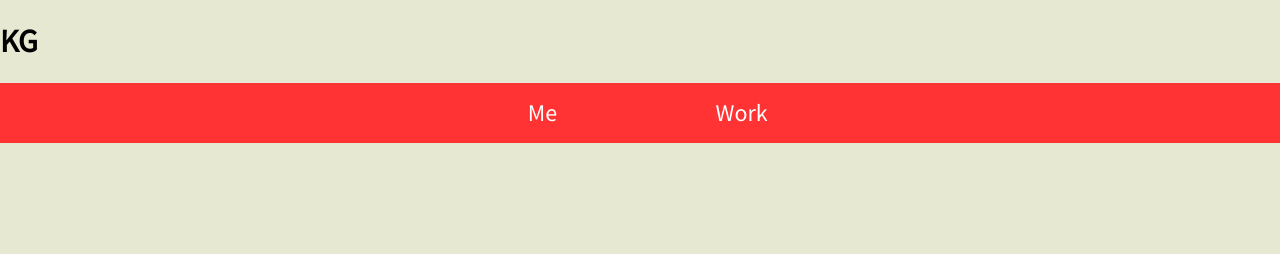
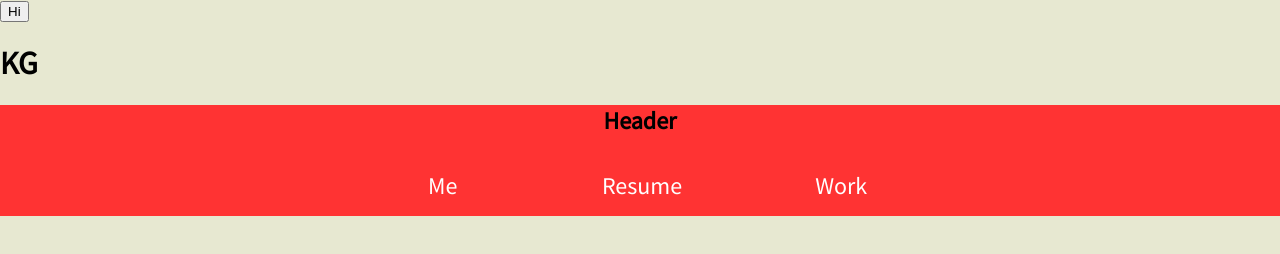
Before and after one commit to gonz-kelv/Portfolio, a plain HTML site: page index.html in a window 1280 px wide. Drawn offline with Linux system fonts and the light colour scheme.

Commit message:
trying code to do git command

```diff
--- a/index.html
+++ b/index.html
@@ -8,18 +8,27 @@
 
 	<link rel="stylesheet" type="text/css" href="css/main.css">
 	<link rel="stylesheet" type="text/css" href="css/grid.css">
+
+
 </head>
 
 <body>
+
+<script src="js/videogamecontroller.js"></script>
+
 <div>
 	<h1> KG </h1>
 	<nav>
 	<ul>
+	<h1>Header</h1>
 	<li><a href='#'>Me</a></li>
+	<li><a href='#'>Resume</a></li>
 	<li><a href='#'>Work</a></li>
 	</ul>
 	</nav>
 </div>
 </body>
 
+
+
 </html>
--- /dev/null
+++ b/js/videogamecontroller.js
@@ -0,0 +1,10 @@
+"use strict";
+
+//buttons
+var triangle = document.createElement("BUTTON");
+
+triangle.innerHTML = "Hi";
+
+
+
+document.body.appendChild(triangle);
```
